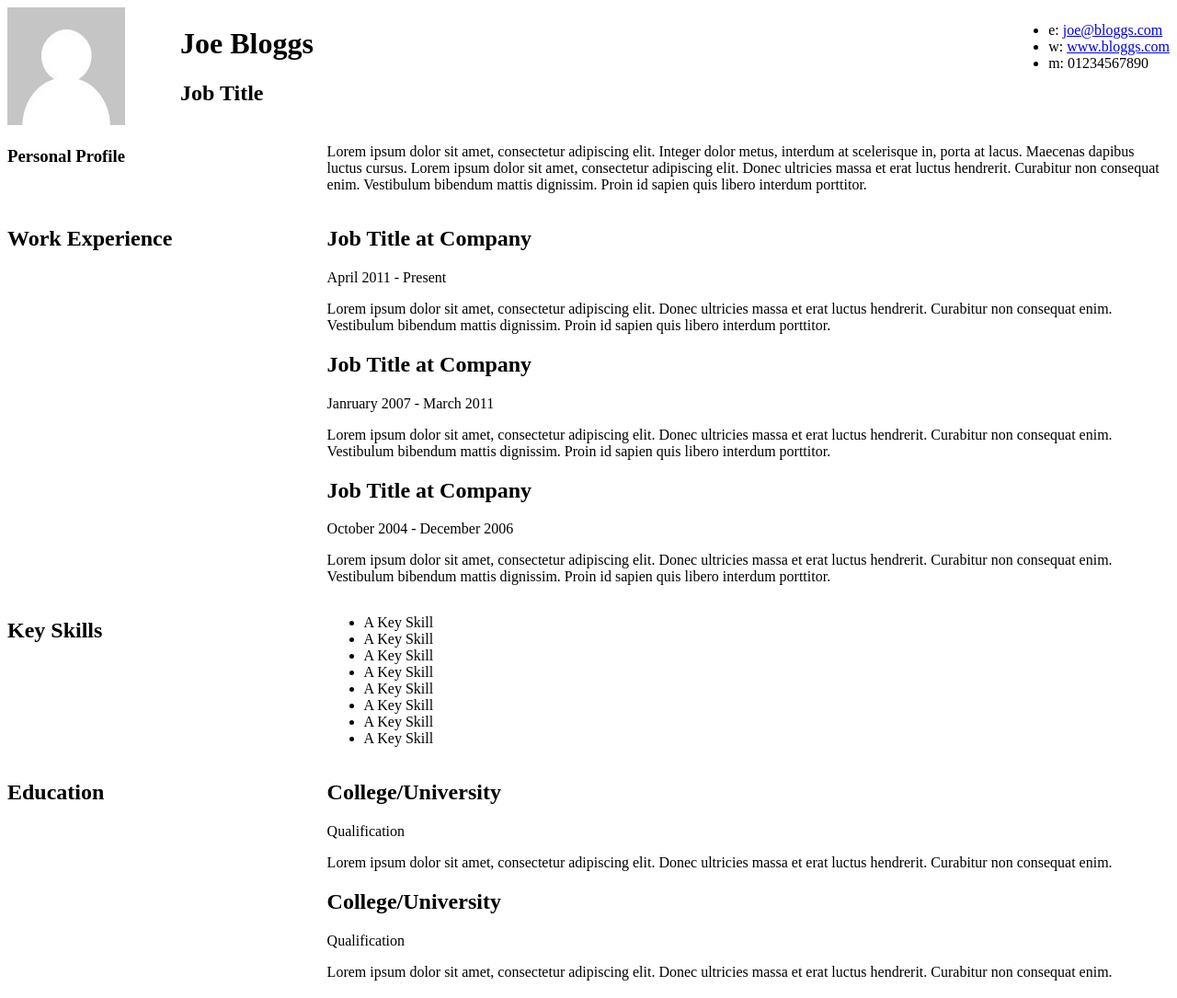
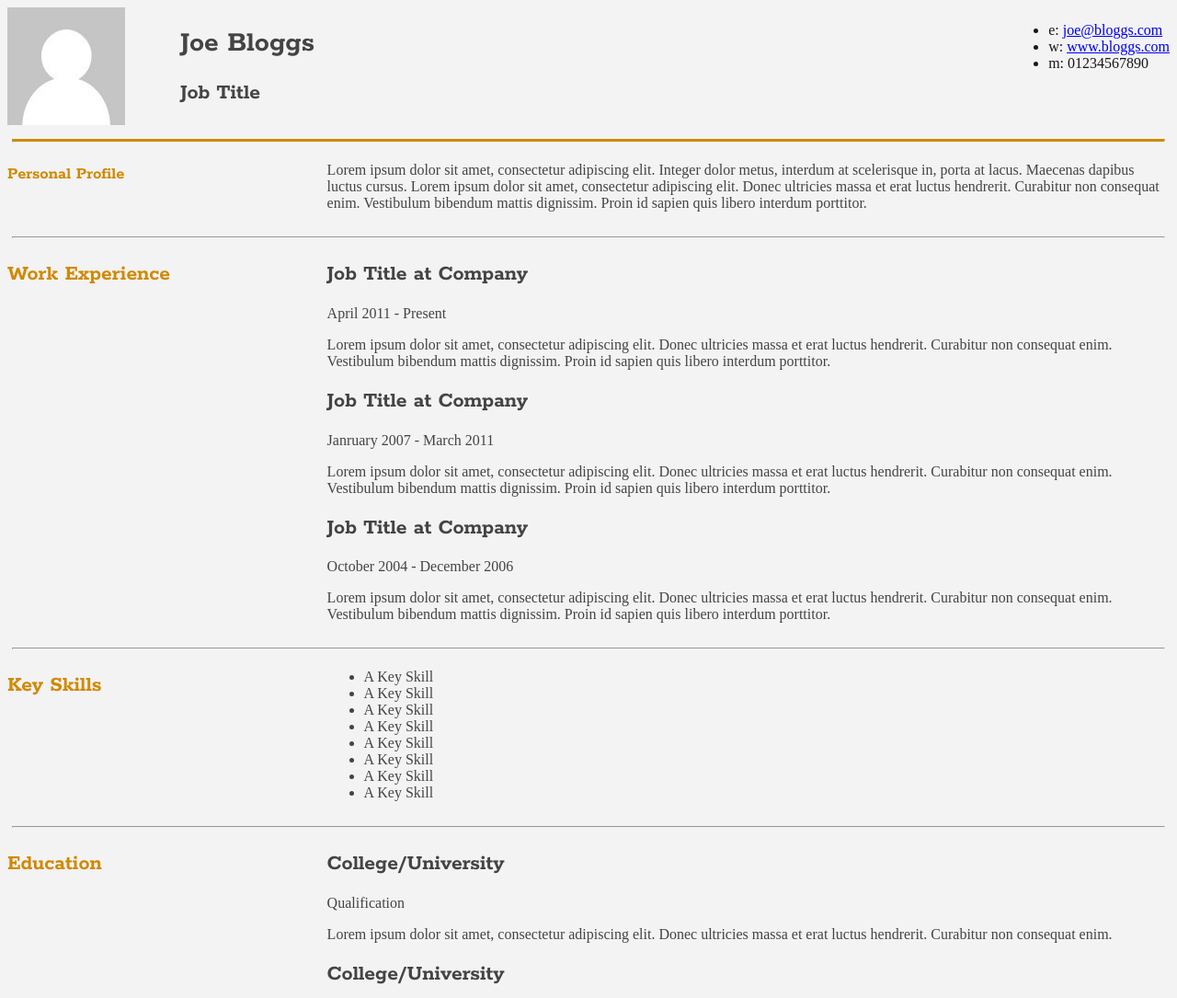
Before and after one commit to Kenzie-Academy-Brasil-Developers/estilizar-curriculo-sprint-2-mahmvs, a plain HTML site: page index.html in a window 1280 px wide. Shown: the top 1085 px of the page at 92% size. Drawn offline with Linux system fonts and the light colour scheme.

Commit message:
Estilização do css

```diff
--- a/index.html
+++ b/index.html
@@ -25,7 +25,6 @@
 			<h1>Joe Bloggs</h1>
 			<h2>Job Title</h2>
 		</div>
-
 		<div id="contactDetails">
 			<ul>
 				<li>e: <a href="mailto:joe@bloggs.com" target="_blank">joe@bloggs.com</a></li>
@@ -35,6 +34,10 @@
 		</div>
 		<div class="clear"></div>
 	</div>
+
+<div>
+	<hr class="hr1">
+</div>
 
 	<div id="mainArea">
 		<section>
@@ -50,7 +53,7 @@
 			<div class="clear"></div>
 		</section>
 
-
+		<hr class="topicos">
 		<section>
 			<div class="sectionTitle">
 				<h1>Work Experience</h1>
@@ -77,7 +80,7 @@
 			</div>
 			<div class="clear"></div>
 		</section>
-
+		<hr class="topicos">
 
 		<section>
 			<div class="sectionTitle">
@@ -99,7 +102,7 @@
 			<div class="clear"></div>
 		</section>
 
-
+		<hr class="topicos">
 		<section>
 			<div class="sectionTitle">
 				<h1>Education</h1>
--- a/style.css
+++ b/style.css
@@ -1,27 +1,53 @@
 .clear {
 	clear: both;
+	list-style: none;
+	padding: 3px;
+	width: 50px;
 }
 
 #headshot {
 	width: 12.5%;
 	float: left;
 	margin-right: 30px;
+
 }
 
-#name {
+#name{
+	font-family: rokkitt; sans-serif;
 	float: left;
+	color: #444444;
 }
 
 #contactDetails {
 	float: right;
+	color: #181818;
 }
 
 .sectionTitle {
 	float: left;
 	width: 25%;
+	font-family: rokkitt; sans-serif;
+	color: #cf8a05;
 }
 
 .sectionContent {
 	float: right;
 	width: 72.5%;
+	color: #444444;
+
 }
+h2{
+	font-family:  rokkitt; sans-serif;
+}
+html{
+	background-color: #f3f3f3;
+}
+
+hr{
+	margin: 5px;
+}
+
+.hr1{
+    border-top: solid;
+	color: #cf8a05;
+}
```
